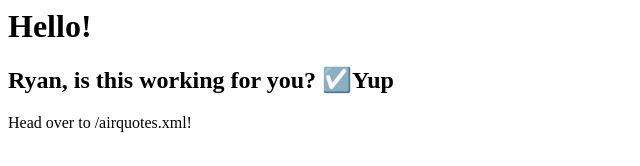
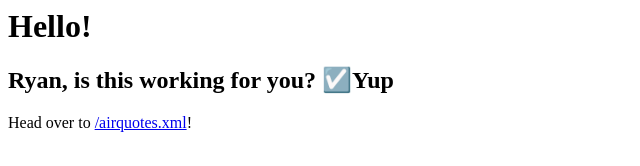
Before and after one commit to remotehack/xml-to-webxr, a plain HTML site: page index.html in a window 1280 px wide. Shown: the whole page, without its empty margins (0-640 px from the left). Drawn offline with Linux system fonts and the light colour scheme.

Commit message:
make it easier to see some XSLT

```diff
--- a/index.html
+++ b/index.html
@@ -5,6 +5,6 @@
   <body>
     <h1>Hello!</h1>
     <h2>Ryan, is this working for you? ☑️Yup</h2>
-    <p>Head over to /airquotes.xml!</p>
+    <p>Head over to <a href="/airquotes.xml">/airquotes.xml</a>!</p>
   </body>
 </html>
```
